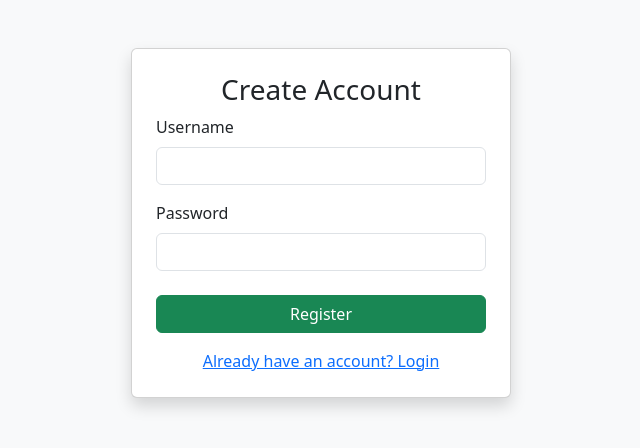
After one commit to prasad3936/voterapp, a Flask app: page /register in a window 1280 px wide. The commit adds this page. Shown: the top 448 px of the page, without its empty margins (319-959 px from the left). Run offline with Flask 3, Linux system fonts and the light colour scheme.

Commit message:
user creation

```diff
--- a/app.py
+++ b/app.py
@@ -2,6 +2,7 @@ from flask import Flask, render_template, request, redirect, url_for, session, f
 import json, math, urllib.parse, re, os
 from uuid import uuid4
 import qrcode
+from werkzeug.security import generate_password_hash, check_password_hash
 
 app = Flask(__name__)
 app.secret_key = "verysecretkey_local"
@@ -12,8 +13,93 @@ TEST_MODE = False
 #  FILES & FOLDERS
 # ---------------------------------------------------
 EVM_FILE = "evm_sessions.json"
+USER_FILE = "users.json"
+
 os.makedirs("static/symbols", exist_ok=True)
 os.makedirs("static/qr", exist_ok=True)
+
+
+# ---------------------------------------------------
+#  USER SYSTEM
+# ---------------------------------------------------
+def load_users():
+    if not os.path.exists(USER_FILE):
+        return []
+    with open(USER_FILE, "r", encoding="utf-8") as f:
+        return json.load(f)
+
+
+def save_users(users):
+    with open(USER_FILE, "w", encoding="utf-8") as f:
+        json.dump(users, f, indent=2, ensure_ascii=False)
+
+
+@app.route("/register", methods=["GET", "POST"])
+def register():
+    if request.method == "POST":
+        username = request.form.get("username").strip()
+        password = request.form.get("password").strip()
+
+        if not username or not password:
+            flash("❌ कृपया सर्व माहिती भरा", "danger")
+            return redirect(url_for("register"))
+
+        users = load_users()
+
+        if any(u["username"] == username for u in users):
+            flash("⚠️ Username आधीपासून वापरलेले आहे", "warning")
+            return redirect(url_for("register"))
+
+        hashed = generate_password_hash(password)
+        users.append({"username": username, "password": hashed})
+        save_users(users)
+
+        flash("✅ User created successfully!", "success")
+        return redirect(url_for("login"))
+
+    return render_template("register.html")
+
+
+@app.route("/", methods=["GET", "POST"])
+@app.route("/login", methods=["GET", "POST"])
+def login():
+    if TEST_MODE:
+        session["user"] = "admin"
+        return redirect(url_for("dashboard"))
+
+    if request.method == "POST":
+        username = request.form.get("username").strip()
+        password = request.form.get("password").strip()
+
+        users = load_users()
+        user = next((u for u in users if u["username"] == username), None)
+
+        if not user or not check_password_hash(user["password"], password):
+            flash("❌ चुकीचे Username/Password", "danger")
+            return redirect(url_for("login"))
+
+        session["user"] = username
+        flash("✅ Login successful!", "success")
+        return redirect(url_for("dashboard"))
+
+    return render_template("login.html")
+
+
+@app.route("/logout")
+def logout():
+    session.pop("user", None)
+    flash("👋 Logged out successfully!", "info")
+    return redirect(url_for("login"))
+
+
+def require_login():
+    if TEST_MODE:
+        session["user"] = "admin"
+        return None
+    if "user" not in session:
+        flash("⚠️ कृपया लॉगिन करा", "warning")
+        return redirect(url_for("login"))
+    return None
 
 
 # ---------------------------------------------------
@@ -105,7 +191,6 @@ def load_voters():
             "booth_reference": booth_ref
         })
 
-    print(f"Loaded voters: {len(voters)}")
     return voters
 
 
@@ -128,34 +213,6 @@ def safe_int(x):
 
 
 # ---------------------------------------------------
-#  LOGIN SYSTEM
-# ---------------------------------------------------
-@app.route("/", methods=["GET", "POST"])
-@app.route("/login", methods=["GET", "POST"])
-def login():
-    if TEST_MODE:
-        session["user"] = "admin"
-        return redirect(url_for("dashboard"))
-
-    if request.method == "POST":
-        if request.form.get("username") == "admin" and request.form.get("password") == "admin":
-            session["user"] = "admin"
-            return redirect(url_for("dashboard"))
-        flash("❌ चुकीचे Username/Password", "danger")
-
-    return render_template("login.html")
-
-
-def require_login():
-    if TEST_MODE:
-        session["user"] = "admin"
-        return None
-    if "user" not in session:
-        return redirect(url_for("login"))
-    return None
-
-
-# ---------------------------------------------------
 #  DASHBOARD
 # ---------------------------------------------------
 @app.route("/dashboard")
@@ -172,10 +229,8 @@ def dashboard():
     voters = load_voters()
     total_voters_all = len(voters)
 
-    # 🔥 Get latest EVM session
     latest_session_id = list(EVM_SESSIONS.keys())[-1] if EVM_SESSIONS else None
 
-    # Filtering
     results = []
     for v in voters:
         match = True
@@ -189,7 +244,6 @@ def dashboard():
         if match:
             results.append(v)
 
-    # Pagination
     total_pages = math.ceil(len(results) / per_page)
     start = (page - 1) * per_page
     end = start + per_page
@@ -245,13 +299,12 @@ def evm_create():
         return auth
 
     session_id = request.args.get("session_id")
-
     existing = EVM_SESSIONS.get(session_id) if session_id else None
 
     if request.method == "POST":
         candidates = []
 
-        for i in range(1, 11):
+        for i in range(1, 10 + 1):
             name = request.form.get(f"name_{i}", "").strip()
             file = request.files.get(f"symbol_{i}")
 
@@ -265,6 +318,7 @@ def evm_create():
                 save_path = os.path.join("static/symbols", filename)
                 file.save(save_path)
                 symbol_path = "/" + save_path.replace("\\", "/")
+
             else:
                 if existing and i <= len(existing["candidates"]):
                     symbol_path = existing["candidates"][i-1]["symbol"]
@@ -324,7 +378,10 @@ def evm_vote(session_id, cid):
     save_evm(EVM_SESSIONS)
     return "OK"
 
-#
+
+# ---------------------------------------------------
+#  DELETE EVM
+# ---------------------------------------------------
 @app.route("/evm/delete/<session_id>")
 def evm_delete(session_id):
     if session_id in EVM_SESSIONS:
@@ -335,6 +392,7 @@ def evm_delete(session_id):
         flash("❌ EVM not found!", "warning")
 
     return redirect(url_for("dashboard"))
+
 
 # ---------------------------------------------------
 #  RESET VOTES
@@ -352,10 +410,12 @@ def evm_reset(session_id):
     flash("🔄 All votes reset!", "warning")
     return redirect(url_for("evm_page", session_id=session_id))
 
+
 @app.route('/help')
 def slides():
     total_slides = 11
     return render_template("help.html", total=total_slides)
+
 
 # ---------------------------------------------------
 #  SERVER START
--- /dev/null
+++ b/templates/register.html
@@ -0,0 +1,44 @@
+<!DOCTYPE html>
+<html lang="mr">
+  <head>
+    <meta charset="UTF-8" />
+    <title>Register | Voter System</title>
+
+    <link
+      href="https://cdn.jsdelivr.net/npm/bootstrap@5.3.2/dist/css/bootstrap.min.css"
+      rel="stylesheet"
+    />
+  </head>
+
+  <body class="bg-light">
+    <div class="container d-flex justify-content-center mt-5">
+      <div class="card shadow p-4" style="width: 380px">
+        <h3 class="text-center mb-2">Create Account</h3>
+
+        {% with messages = get_flashed_messages(with_categories=true) %} {% if
+        messages %} {% for category, msg in messages %}
+        <div class="alert alert-{{ category }} text-center py-2">{{ msg }}</div>
+        {% endfor %} {% endif %} {% endwith %}
+
+        <form method="POST">
+          <label class="form-label">Username</label>
+          <input name="username" class="form-control" required />
+
+          <label class="form-label mt-3">Password</label>
+          <input
+            type="password"
+            name="password"
+            class="form-control"
+            required
+          />
+
+          <button class="btn btn-success w-100 mt-4">Register</button>
+        </form>
+
+        <div class="text-center mt-3">
+          <a href="/login">Already have an account? Login</a>
+        </div>
+      </div>
+    </div>
+  </body>
+</html>
--- /dev/null
+++ b/users.json
@@ -0,0 +1,6 @@
+[
+  {
+    "username": "prasad",
+    "password": "scrypt:32768:8:1$ir9XAcNRwH3ymih5$1fd9c557541838b5ee96dedfec0ea5e78a81e51dec82b95adb1db241cd74b21290bfe2d4eac6a2ea40b064df5a9d3fca1b76f8e22dfa071726d547bde75eec47"
+  }
+]
```
Also changed, not shown: templates/base.html (+17 -7 lines), templates/login.html (+13 -9 lines).
